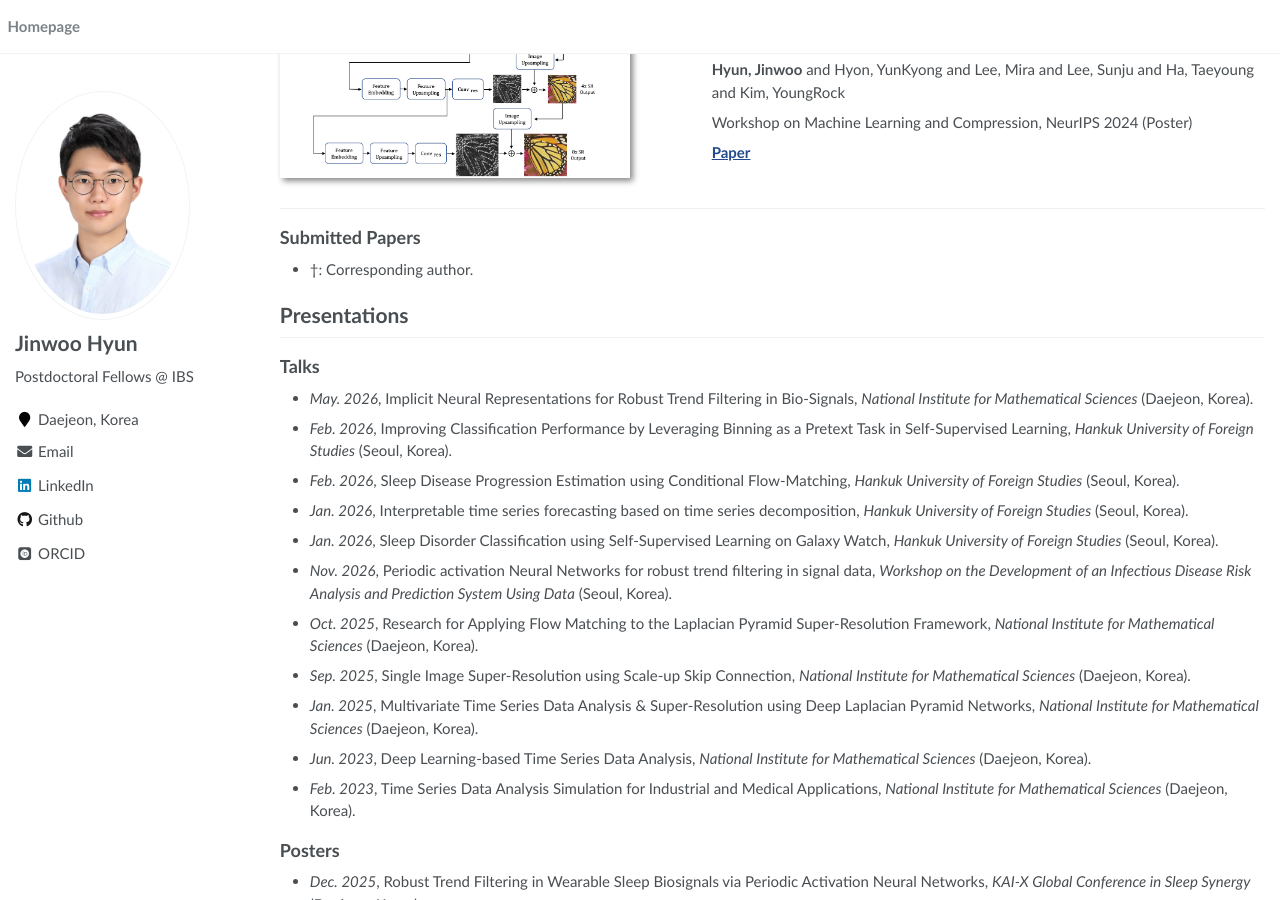
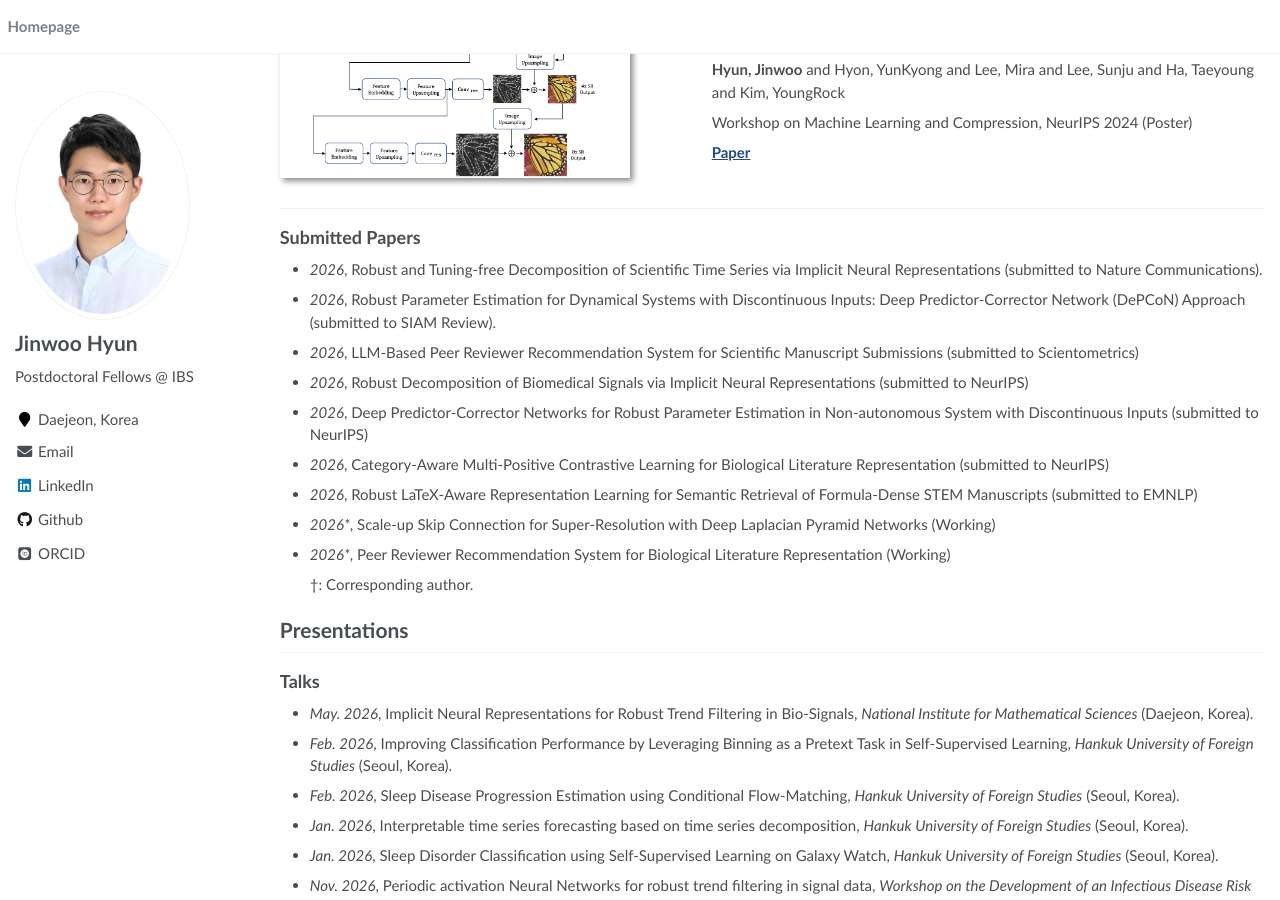
Before and after one commit to JW-George/JW-George.github.io, a Jekyll site: the page built from index.md, in a window 1280 px wide and 900 px high, scrolled down 2191 px. Built offline with Jekyll 4.4.1, drawn with Linux system fonts in a browser that asks for light colours; some web fonts are replaced; some of the changed text lies outside the part shown.

Commit message:
Update index.md

```diff
--- a/index.md
+++ b/index.md
@@ -147,7 +147,23 @@ Workshop on Machine Learning and Compression, NeurIPS 2024 (Poster)
 
 ## Submitted Papers
 
--
+- *2026*, Robust and Tuning-free Decomposition of Scientific Time Series via Implicit Neural Representations (submitted to Nature Communications).
+
+- *2026*, Robust Parameter Estimation for Dynamical Systems with Discontinuous Inputs: Deep Predictor-Corrector Network (DePCoN) Approach (submitted to SIAM Review).
+
+- *2026*, LLM-Based Peer Reviewer Recommendation System for Scientific Manuscript Submissions (submitted to Scientometrics)
+
+- *2026*, Robust Decomposition of Biomedical Signals via Implicit Neural Representations (submitted to NeurIPS)
+
+- *2026*, Deep Predictor-Corrector Networks for Robust Parameter Estimation in Non-autonomous System with Discontinuous Inputs (submitted to NeurIPS)
+
+- *2026*, Category-Aware Multi-Positive Contrastive Learning for Biological Literature Representation (submitted to NeurIPS)
+
+- *2026*, Robust LaTeX-Aware Representation Learning for Semantic Retrieval of Formula-Dense STEM Manuscripts (submitted to EMNLP)
+
+- *2026\**, Scale-up Skip Connection for Super-Resolution with Deep Laplacian Pyramid Networks (Working)
+
+- *2026\**, Peer Reviewer Recommendation System for Biological Literature Representation (Working)
 
     &dagger;: Corresponding author.
 <br>
@@ -330,8 +346,8 @@ Issued by [IBM](https://www.credly.com/org/ibm)
 
 <br>
 
-<a name="footnote_1">\*</a>: Expected.
-<a name="footnote_2">&dagger;</a>: Corresponding author.
+<!-- <a name="footnote_1">\*</a>: Expected.
+<a name="footnote_2">&dagger;</a>: Corresponding author. -->
 
 
 <div style="height: 5cm;"></div>
```
